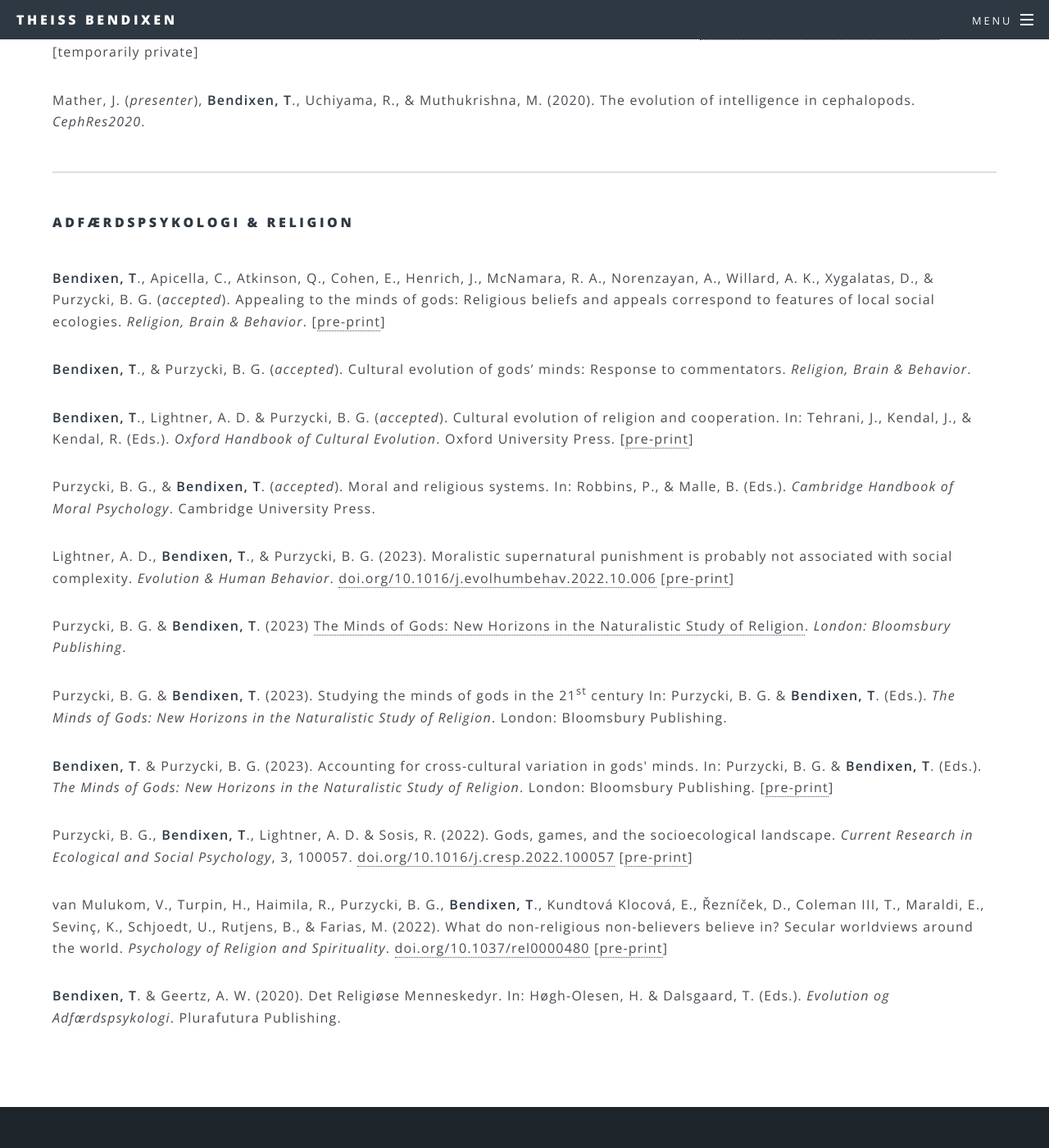
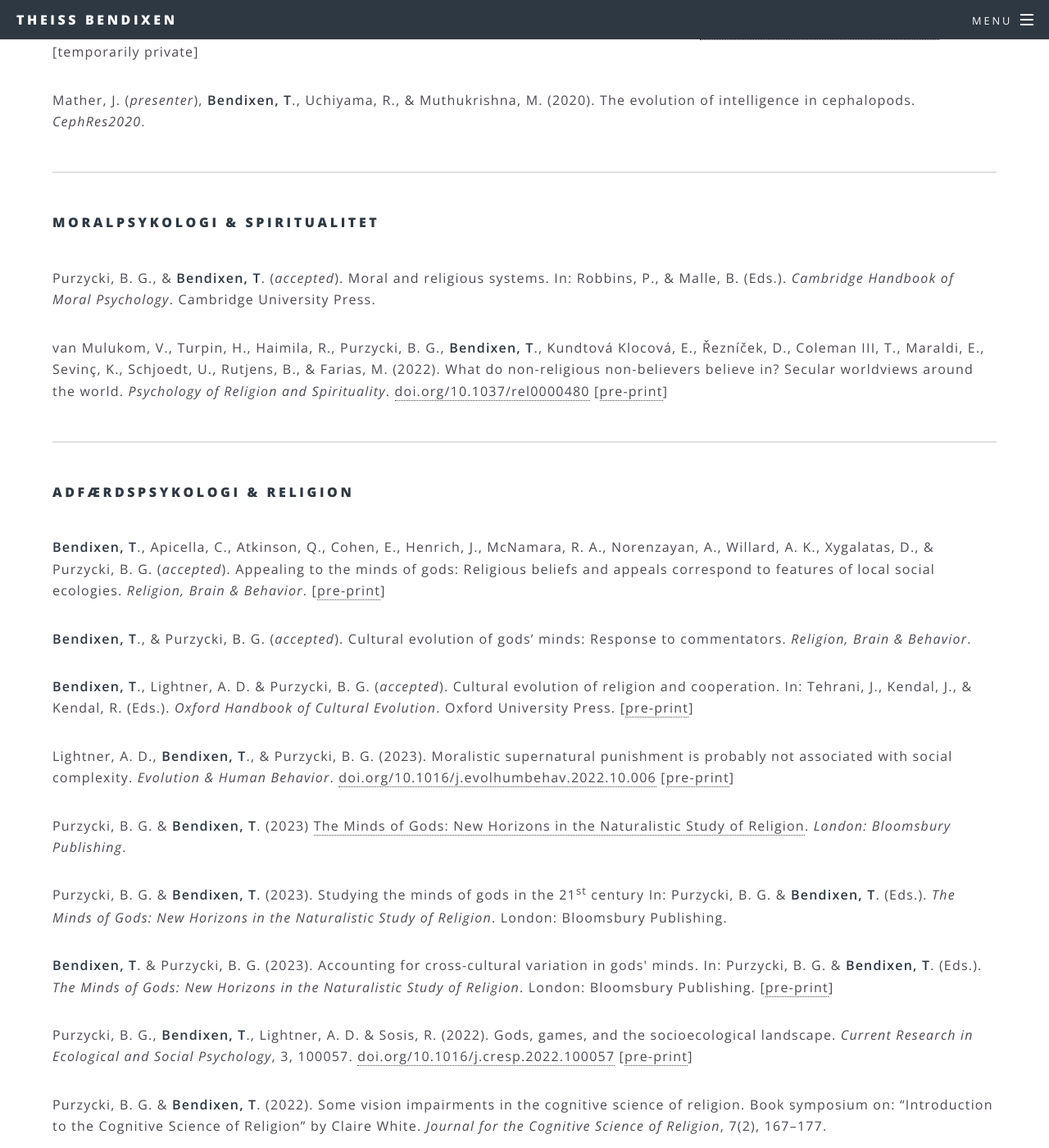
Before and after one commit to tbendixen/tbendixen.github.io, a Jekyll site: the page built from forskning.html, in a window 1280 px wide and 1400 px high, scrolled down 2538 px. Shown: the whole window at 82% size. Built offline with Jekyll 4.4.1, drawn with Linux system fonts in a browser that asks for light colours; some of the changed text lies outside the part shown.

Commit message:
Update forskning.html

```diff
--- a/forskning.html
+++ b/forskning.html
@@ -6,7 +6,7 @@
 			<section>
 				<h2>Videnskabelige publikationer</h2>
 				<p>Forskningsområder inkluderer kvantitativ metode & kausal inferens, konspirationsteorier & videnskabsformidling, meta-videnskab,
-					evolution & intelligens, adfærdspsykologi & religion.</p>
+					evolution & intelligens, moralpsykologi & spiritualitet, adfærdspsykologi & religion.</p>
 				<hr />
 				<h4>Kvantitativ metode & Kausal inferens</h4>
 				<br />
@@ -70,6 +70,14 @@
 				<p>Mather, J. (<i>presenter</i>), <b>Bendixen, T</b>., Uchiyama, R., & Muthukrishna, M. (2020).
 					The evolution of intelligence in cephalopods. <i>CephRes2020</i>.</p>
 				<hr />
+				<h4>Moralpsykologi & Spiritualitet</h4>
+				<br />
+				<p>Purzycki, B. G., & <b>Bendixen, T</b>. (<i>accepted</i>). Moral and religious systems. In: Robbins, P., & Malle, B. (Eds.). <i>Cambridge Handbook of Moral Psychology</i>. Cambridge University Press.
+				<p>van Mulukom, V., Turpin, H., Haimila, R., Purzycki, B. G., <b>Bendixen, T</b>., Kundtová Klocová, E., Řezníček, D., Coleman III, T., Maraldi, E., Sevinç, K., Schjoedt, U., Rutjens, B., & Farias, M. (2022).
+					What do non-religious non-believers believe in? Secular worldviews around the world. <i>Psychology of Religion and Spirituality</i>.
+				 	<a href="https://doi.org/10.1037/rel0000480">doi.org/10.1037/rel0000480</a>
+					[<a href="https://psyarxiv.com/gtcem">pre-print</a>]</p>
+				<hr />
 				<h4>Adfærdspsykologi & Religion</h4>
 				<br />
 				<p><b>Bendixen, T</b>., Apicella, C., Atkinson, Q., Cohen, E., Henrich, J., McNamara, R. A., Norenzayan, A., Willard, A. K., Xygalatas, D., & Purzycki, B. G. (<i>accepted</i>). Appealing to the minds of gods: Religious beliefs and appeals correspond to features of local social ecologies.
@@ -88,9 +95,6 @@
 				<p>Purzycki, B. G., <b>Bendixen, T</b>., Lightner, A. D. & Sosis, R. (2022). Gods, games, and the socioecological landscape.
 					<i>Current Research in Ecological and Social Psychology</i>, 3, 100057. <a href="https://doi.org/10.1016/j.cresp.2022.100057">doi.org/10.1016/j.cresp.2022.100057</a>
 				[<a href="https://psyarxiv.com/r9qtm/">pre-print</a>]</p>
-				<p>van Mulukom, V., Turpin, H., Haimila, R., Purzycki, B. G., <b>Bendixen, T</b>., Kundtová Klocová, E., Řezníček, D., Coleman III, T., Maraldi, E., Sevinç, K., Schjoedt, U., Rutjens, B., & Farias, M. (2022).
-					What do non-religious non-believers believe in? Secular worldviews around the world. <i>Psychology of Religion and Spirituality</i>.
-				 	<a href="https://doi.org/10.1037/rel0000480">doi.org/10.1037/rel0000480</a>
-					[<a href="https://psyarxiv.com/gtcem">pre-print</a>]</p>
+				<p>Purzycki, B. G. & <b>Bendixen, T</b>. (2022). Some vision impairments in the cognitive science of religion. Book symposium on: “Introduction to the Cognitive Science of Religion” by Claire White. <i>Journal for the Cognitive Science of Religion</i>, 7(2), 167–177.</p>
 				<p><b>Bendixen, T</b>. & Geertz, A. W. (2020). Det Religiøse Menneskedyr.
 					In: Høgh-Olesen, H. & Dalsgaard, T. (Eds.). <i>Evolution og Adfærdspsykologi</i>. Plurafutura Publishing.</p>
```
Also changed, not shown: other parts of forskning.html (+0 -1 lines).
